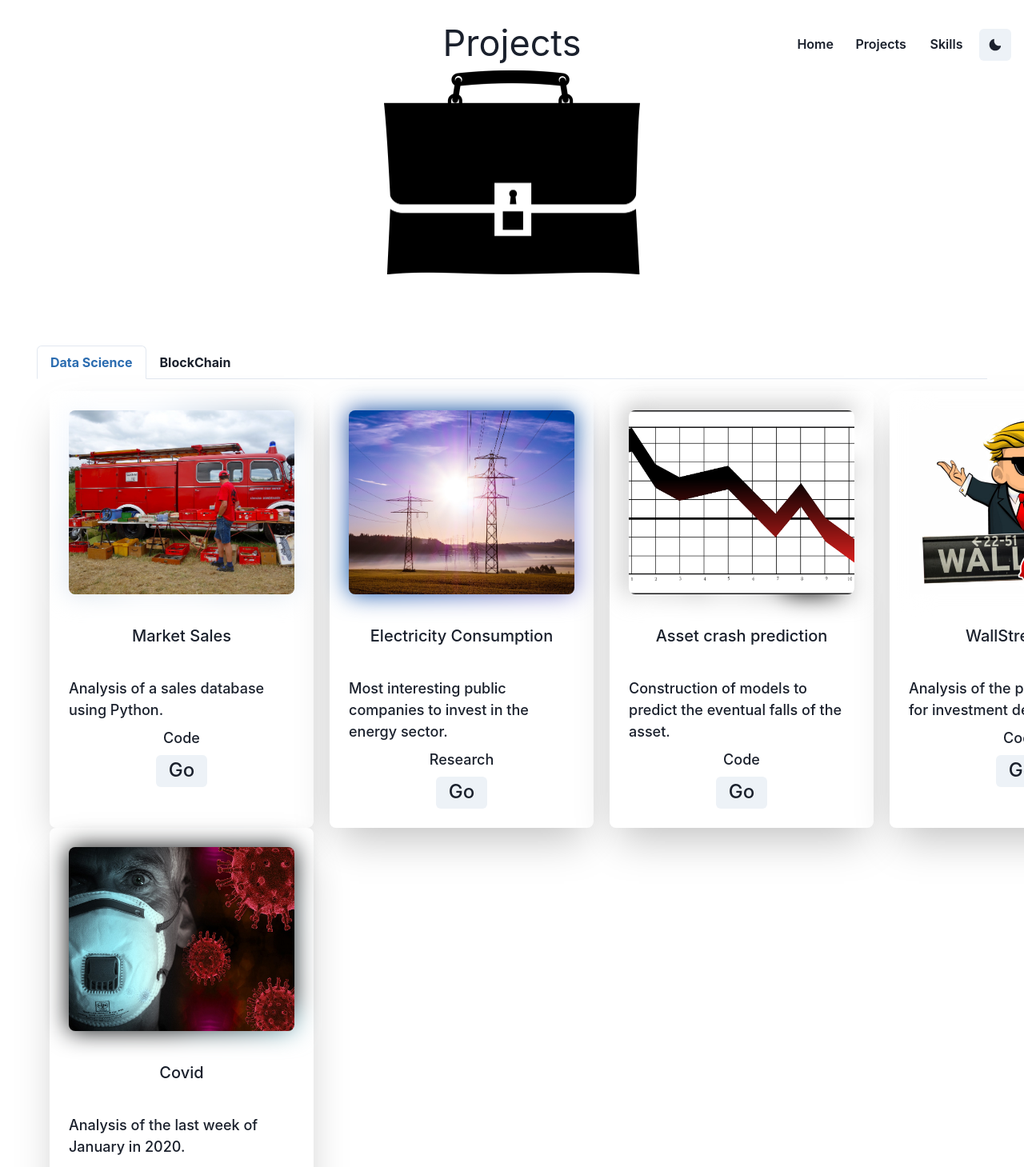
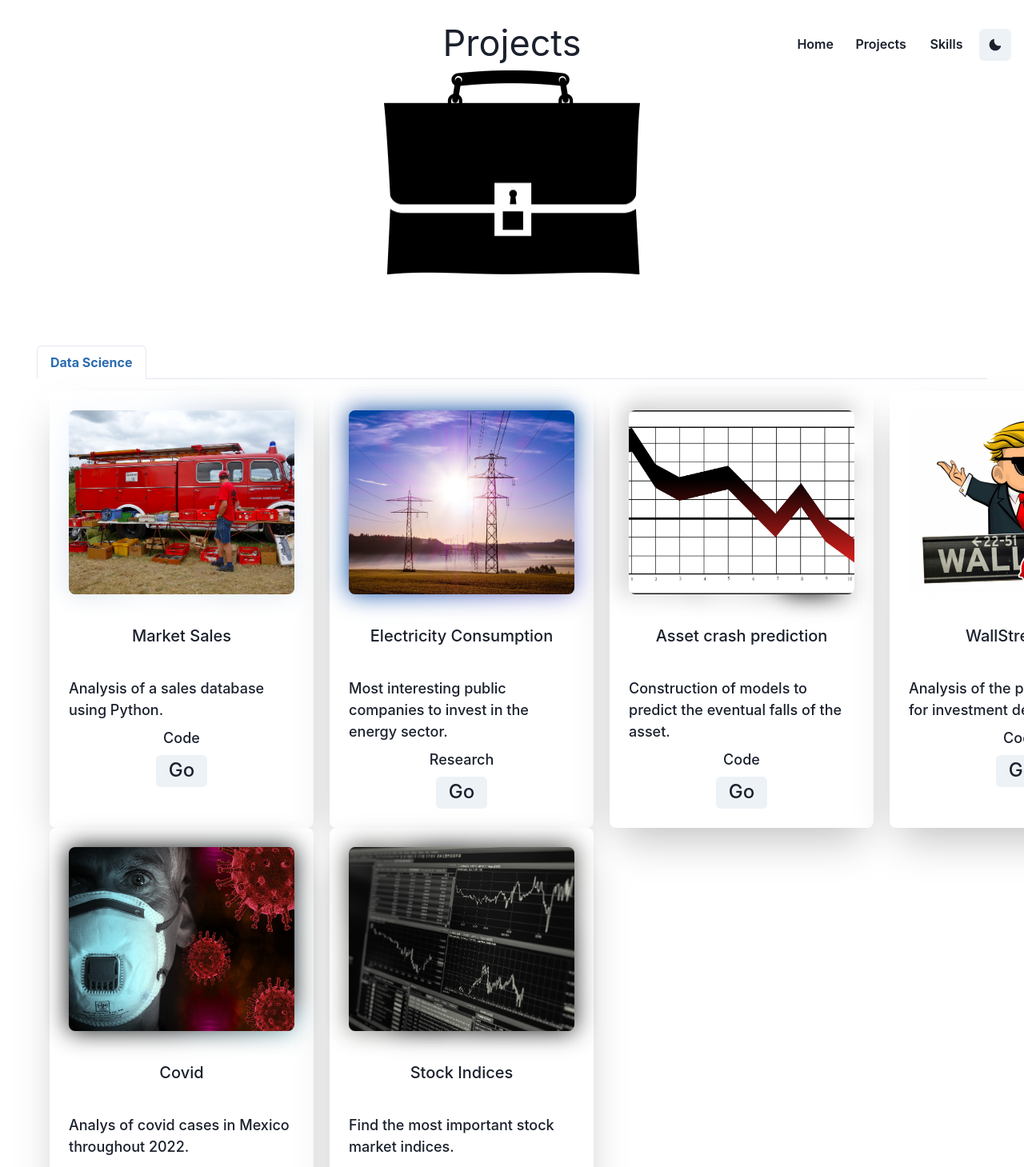
Before and after one commit to KenatSF/kenny-projects, a Next.js app: page /projects in a window 1280 px wide. Shown: the top 1459 px of the page at 80% size. Built offline with nearby package versions, Linux system fonts and the light colour scheme.

Commit message:
blockchain off

```diff
--- a/components/datagrid/index.js
+++ b/components/datagrid/index.js
@@ -51,11 +51,9 @@ export default function Datagrid() {
                     linkTo={"https://app.powerbi.com/view?r=eyJrIjoiMzVhODMxZDEtOTQwNS00ZjhjLTk4Y2QtNmU1MGM3YmUyM2RiIiwidCI6ImU4NDQ4ZDZjLWM0ZjctNDQ2Ny1hZWMwLWU5NTdkNzcyNTFhMyJ9"}
                     samePage={false}
                     imageTittle={"Covid"}
-                    imageDescription={"Analysis of the last week of January in 2020."}
+                    imageDescription={"Analys of covid cases in Mexico throughout 2022."}
                     imageView={"Dashboard"}
                     imageButton={"Go"} />
-            </Grid>
-            <Grid templateColumns={isNotSmallerScreen ? "repeat(4, minmax(350px, 1fr))" : "repeat(1, minmax(250px, 1fr))"}>
                 <Projectinfo
                     image={"/datascience/stockindices.jpg"}
                     linkTo={"https://github.com/KenatSF/Heavy-Indexes/blob/main/ProyectoRedes.pdf"} s
@@ -65,6 +63,8 @@ export default function Datagrid() {
                     imageView={"Research"}
                     imageButton={"Go"} />
             </Grid>
+            <Grid templateColumns={isNotSmallerScreen ? "repeat(4, minmax(350px, 1fr))" : "repeat(1, minmax(250px, 1fr))"}>
+            </Grid>
         </Box>
 
     )
--- a/pages/index.js
+++ b/pages/index.js
@@ -10,7 +10,7 @@ export default function Home() {
 
   return (
     <VStack p={5}>
-      <Header myInfo={"Data Science - Automatization scripts - Blockchain"}></Header>
+      <Header myInfo={"Data Science - Automatization scripts"}></Header>
       <Social></Social>
       <Description
         infoLeft={"Projects"}
--- a/pages/projects.js
+++ b/pages/projects.js
@@ -2,13 +2,14 @@ import { Flex, Text, Box, TabPanels, Tab, TabList, Tabs, TabPanel, Link, Center,
 import React from "react";
 
 import Datagrid from "../components/datagrid";
-import Web3grid from "../components/web3grid";
+//import Web3grid from "../components/web3grid";
 
 export default function Projects() {
     // Projects(props)
     //const { web } = props;
 
     return (
+        <div>
             <Box flex="1" px={{ base: '25', md: '30', lg: '30' }} py="1">
                 <Center>
                     <Text fontSize={{ base: '24px', md: '30px', lg: '45px' }}  >Projects</Text>
@@ -22,18 +23,15 @@ export default function Projects() {
                 <Tabs variant="enclosed">
                     <TabList>
                         <Tab fontWeight="bold">Data Science</Tab>
-                    <Tab fontWeight="bold">BlockChain</Tab>
                     </TabList>
                     <TabPanels>
                         <TabPanel>
                             <Datagrid />
                         </TabPanel>
-                    <TabPanel>
-                        <Web3grid />
-                    </TabPanel>
                     </TabPanels>
                 </Tabs>
             </Box>
+        </div>
 
     )
 }
@@ -47,3 +45,20 @@ export default function Projects() {
 //         },
 //     };
 //   }
+
+
+
+{/* <Tabs variant="enclosed">
+                <TabList>
+                    <Tab fontWeight="bold">Data Science</Tab>
+                    <Tab fontWeight="bold">Web 3.0</Tab>
+                </TabList>
+                <TabPanels>
+                    <TabPanel>
+                        <Datagrid />
+                    </TabPanel>
+                    <TabPanel>
+                        <Web3grid />
+                    </TabPanel>
+                </TabPanels>
+            </Tabs> */}
```
Lines whose indentation alone changed are shown as unchanged.
